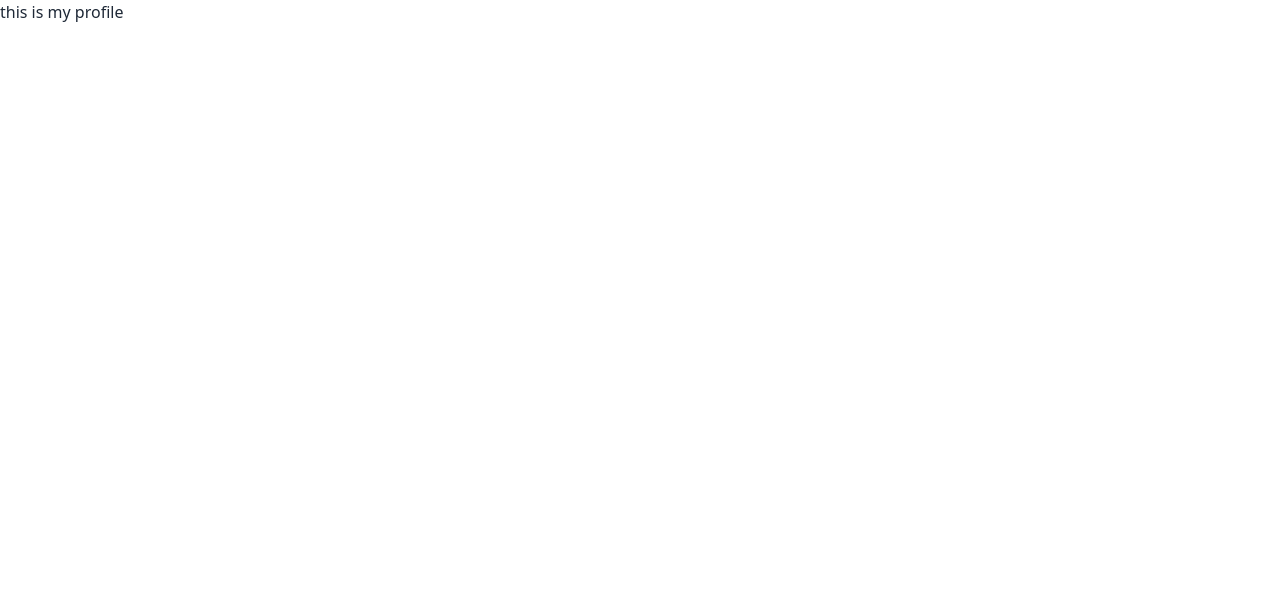
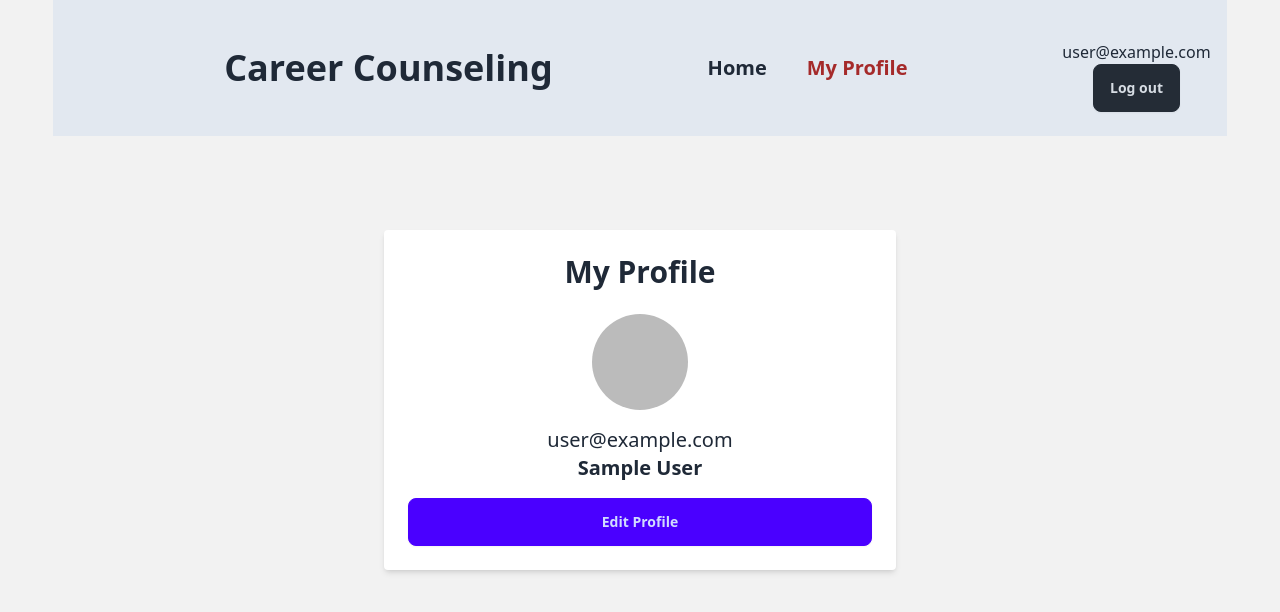
Before and after one commit to jahidhasanri/assignment-9-solution, a React (Vite) app: page /profile in a window 1280 px wide. Shown: the top 612 px of the page. Built offline with nearby package versions, Linux system fonts and the light colour scheme; no server answers; sample sign-in values are in the browser's storage.

Commit message:
add update profile page

```diff
--- a/src/layouts/Navbar.jsx
+++ b/src/layouts/Navbar.jsx
@@ -1,22 +1,34 @@
 import React, { useState, useEffect, useContext } from 'react';
-import { Link, NavLink } from 'react-router-dom';
+import { Link, NavLink, useNavigate } from 'react-router-dom';
+import { ToastContainer, toast } from 'react-toastify';
+import 'react-toastify/dist/ReactToastify.css';
 import { AuthContext } from '../authLayout/AuthLayout';
+import './navbar.css';
 
 const Navbar = () => {
- const {user,handleSingOut}=useContext(AuthContext)
-//  console.log();
-//  console.log(name);
+  const { user, handleSingOut, setUser } = useContext(AuthContext);
   const [isScrolled, setIsScrolled] = useState(false);
+  const navigate = useNavigate();
+
+  const handleLogout = (e) => {
+    e.preventDefault();
+    handleSingOut()
+      .then(() => {
+        setUser(null); // Clear user data after logout
+        toast.success('Logout successful!');
+        navigate('/login'); // Redirect to login page
+      })
+      .catch((error) => {
+        console.error(error);
+        toast.error(`Logout failed: ${error.message}`);
+      });
+  };
 
   // Add scroll event listener
   useEffect(() => {
     const handleScroll = () => {
-      // Check if the page is scrolled more than 50px
-      if (window.scrollY > 10) {
-        setIsScrolled(true);
-      } else {
-        setIsScrolled(false);
-      }
+      // Check if the page is scrolled more than 10px
+      setIsScrolled(window.scrollY > 10);
     };
 
     window.addEventListener('scroll', handleScroll);
@@ -28,10 +40,12 @@ const Navbar = () => {
 
   return (
     <div
-      className={`fixed w-full lg:w-11/12 top-0  z-50 lg:flex justify-between items-center pt-6 pb-6 px-4 transition-colors duration-300 ${
+      className={`fixed w-full lg:w-11/12 top-0 z-50 lg:flex justify-between items-center pt-6 pb-6 px-4 transition-colors duration-300 ${
         isScrolled ? 'bg-gray-400 text-white' : 'bg-slate-200'
       }`}
     >
+      <ToastContainer
+        position="top-center"/>
       <div>
         <h1 className='text-2xl font-bold text-center lg:font-extrabold lg:text-4xl'>
           Career Counseling
@@ -50,15 +64,18 @@ const Navbar = () => {
         </div>
       </div>
       <div className='text-center mt-4'>
-        {
-          user? <div>
-          <p>{user.email}</p>
-          <Link to='/login' onClick={handleSingOut} className="btn btn-active btn-neutral">log out</Link>
-        </div>
-          :
-
-           <Link  to='/login' className="btn btn-active btn-neutral">Login</Link>
-        }
+        {user ? (
+          <div>
+            <p>{user.email}</p>
+            <button onClick={handleLogout} className="btn btn-active btn-neutral">
+              Log out
+            </button>
+          </div>
+        ) : (
+          <Link to='/login' className="btn btn-active btn-neutral">
+            Login
+          </Link>
+        )}
       </div>
     </div>
   );
--- a/src/layouts/Services.jsx
+++ b/src/layouts/Services.jsx
@@ -11,7 +11,7 @@ const Services = () => {
 
     return (
         <div className='mb-9 '>
-            <h1 className='text-4xl font-extrabold text-center mb-4 lg:pt-32'>Services Section</h1>
+            <h1 className='text-4xl font-extrabold text-center mb-4 lg:pt-32'>Our Services </h1>
 
                 <div className='grid grid-cols-1 sm:grid-cols-2 md:grid-cols-3 gap-10 md:ml-28'>
                {
--- a/src/layouts/navbar.css
+++ b/src/layouts/navbar.css
@@ -0,0 +1,3 @@
+.active{
+    color: brown;
+}
--- a/src/pages/Login.jsx
+++ b/src/pages/Login.jsx
@@ -1,4 +1,6 @@
 import React, { useContext } from 'react';
+import { ToastContainer, toast } from 'react-toastify';
+import 'react-toastify/dist/ReactToastify.css';
 import { AuthContext } from '../authLayout/AuthLayout';
 import { Link, useLocation, useNavigate } from 'react-router-dom';
 import Navbar from '../layouts/Navbar';
@@ -16,12 +18,14 @@ const Login = () => {
     handelLoginWemail(email, password)
       .then((result) => {
         console.log(result.user);
-        setUser(result.user); // Use result.user to get the correct user data
-        const from = location.state?.from?.pathname || '/'; // Previous route or homepage
+        toast.success('Login successful!'); // Success toast
+        setUser(result.user);
+        const from = location.state?.from?.pathname || '/';
         navigate(from, { replace: true });
       })
       .catch((error) => {
         console.log(error);
+        toast.error(`Login failed: ${error.message}`); // Error toast
       });
 
     console.log(email, password);
@@ -30,7 +34,8 @@ const Login = () => {
   return (
     <div>
       <div className='w-11/12 mx-auto'>
-        <Navbar></Navbar>
+        <ToastContainer position="top-center" autoClose={3000} hideProgressBar={false} newestOnTop={false} closeOnClick rtl={false} pauseOnFocusLoss draggable pauseOnHover />
+        <Navbar />
       </div>
       <div className="hero bg-base-200 min-h-screen mt-14">
         <div className="hero-content flex-col ">
@@ -51,7 +56,7 @@ const Login = () => {
                 </label>
                 <input type="password" name='password' placeholder="password" className="input input-bordered" required />
                 <label className="label">
-                  <Link to='/forgetpassword' href="#" className="label-text-alt link link-hover">Forgot password?</Link>
+                  <Link to='/forgetpassword' className="label-text-alt link link-hover">Forgot password?</Link>
                 </label>
               </div>
               <div className="form-control mt-6">
--- a/src/pages/Profile.jsx
+++ b/src/pages/Profile.jsx
@@ -1,11 +1,104 @@
-import React from 'react';
+import React, { useContext, useState, useEffect } from 'react';
+import { AuthContext } from '../authLayout/AuthLayout';
+import { getAuth, updateProfile } from 'firebase/auth';
+import { toast } from 'react-toastify';
+import Navbar from '../layouts/Navbar';
 
 const Profile = () => {
-    return (
-        <div>
-            <h2>this is my profile</h2>
+  const { user, setUser } = useContext(AuthContext);
+  const [editMode, setEditMode] = useState(false);
+  const [name, setName] = useState(user?.displayName || '');
+  const [photoURL, setPhotoURL] = useState(user?.photoURL || '');
+
+  const auth = getAuth();
+
+  useEffect(() => {
+    if (!user) {
+      toast.error("You must be logged in to update your profile.");
+    }
+  }, [user]);
+
+  const handleSave = () => {
+    if (!user) {
+      toast.error("User is not logged in.");
+      return;
+    }
+
+    console.log("User:", user);
+
+    updateProfile(auth.currentUser, {
+      displayName: name,
+      photoURL: photoURL,
+    })
+      .then(() => {
+        setUser({ ...user, displayName: name, photoURL: photoURL });
+        toast.success('Profile updated successfully!');
+        setEditMode(false);
+      })
+      .catch((error) => {
+        toast.error(`Failed to update profile: ${error.message}`);
+      });
+  };
+
+  return (
+    <div className="min-h-screen bg-base-200 flex items-center justify-center">
+      <Navbar />
+      <div className="bg-white shadow-md rounded p-6 max-w-lg w-full">
+        <h2 className="text-3xl font-bold mb-6 text-center">My Profile</h2>
+        <div className="mb-4">
+          <img
+            src={user?.photoURL || 'https://via.placeholder.com/150'}
+            alt="Profile"
+            className="w-24 h-24 rounded-full object-cover mx-auto mb-4"
+          />
+          <p className="text-xl text-center">{user?.email}</p>
+          <p className="text-xl text-center font-semibold">{user?.displayName || 'No Name Provided'}</p>
         </div>
-    );
+
+        {editMode ? (
+          <div>
+            <div className="form-control mb-4">
+              <label className="label">Name</label>
+              <input
+                type="text"
+                value={name}
+                onChange={(e) => setName(e.target.value)}
+                className="input input-bordered w-full"
+              />
+            </div>
+            <div className="form-control mb-4">
+              <label className="label">Photo URL</label>
+              <input
+                type="text"
+                value={photoURL}
+                onChange={(e) => setPhotoURL(e.target.value)}
+                className="input input-bordered w-full"
+              />
+            </div>
+            <button
+              onClick={handleSave}
+              className="btn btn-primary w-full mt-4"
+            >
+              Save Changes
+            </button>
+            <button
+              onClick={() => setEditMode(false)}
+              className="btn btn-secondary w-full mt-2"
+            >
+              Cancel
+            </button>
+          </div>
+        ) : (
+          <button
+            onClick={() => setEditMode(true)}
+            className="btn btn-primary w-full"
+          >
+            Edit Profile
+          </button>
+        )}
+      </div>
+    </div>
+  );
 };
 
 export default Profile;
--- a/src/pages/Register.jsx
+++ b/src/pages/Register.jsx
@@ -1,6 +1,6 @@
 import React, { useContext, useState } from 'react';
 import Navbar from '../layouts/Navbar';
-import { Link } from 'react-router-dom';
+import { Link, useNavigate } from 'react-router-dom';
 import { AuthContext } from '../authLayout/AuthLayout';
 import { IoEyeSharp } from 'react-icons/io5';
 import { HiMiniEyeSlash } from 'react-icons/hi2';
@@ -8,6 +8,7 @@ import { HiMiniEyeSlash } from 'react-icons/hi2';
 const Register = () => {
     const {handelRegistWemail,setUser}= useContext(AuthContext)
     const [showPassword,SetShowPassword]=useState(true)
+    const navigate = useNavigate();
     const passwordRegex = /^(?=.*[a-z])(?=.*[A-Z]).{6,}$/;
     const handleRegister= (e)=>{
         e.preventDefault();
@@ -19,6 +20,7 @@ const Register = () => {
         .then((result)=>{
             setUser(result.user)
             console.log(result.user);
+            navigate('/')
         })
         .catch((error)=>{
             console.log(error);
@@ -69,11 +71,10 @@ const Register = () => {
           <input type={showPassword?'text':"password"} name='password' placeholder="password" className="input input-bordered" required />
           <button onClick={()=>SetShowPassword(!showPassword)} className='lg:ml-[215px] mt-[55px] absolute'>{showPassword?<HiMiniEyeSlash /> :<IoEyeSharp />}</button>
           <label className="label">
-            <a href="#" className="label-text-alt link link-hover">Forgot password?</a>
           </label>
         </div>
         <div className="form-control mt-6">
-          <button className="btn btn-primary">Login</button>
+          <button className="btn btn-primary">Register</button>
         </div>
         <p>Have a account? please <Link to='/login' className='text-red-500 border-b-2' >Login</Link> </p>
       </form>
```
